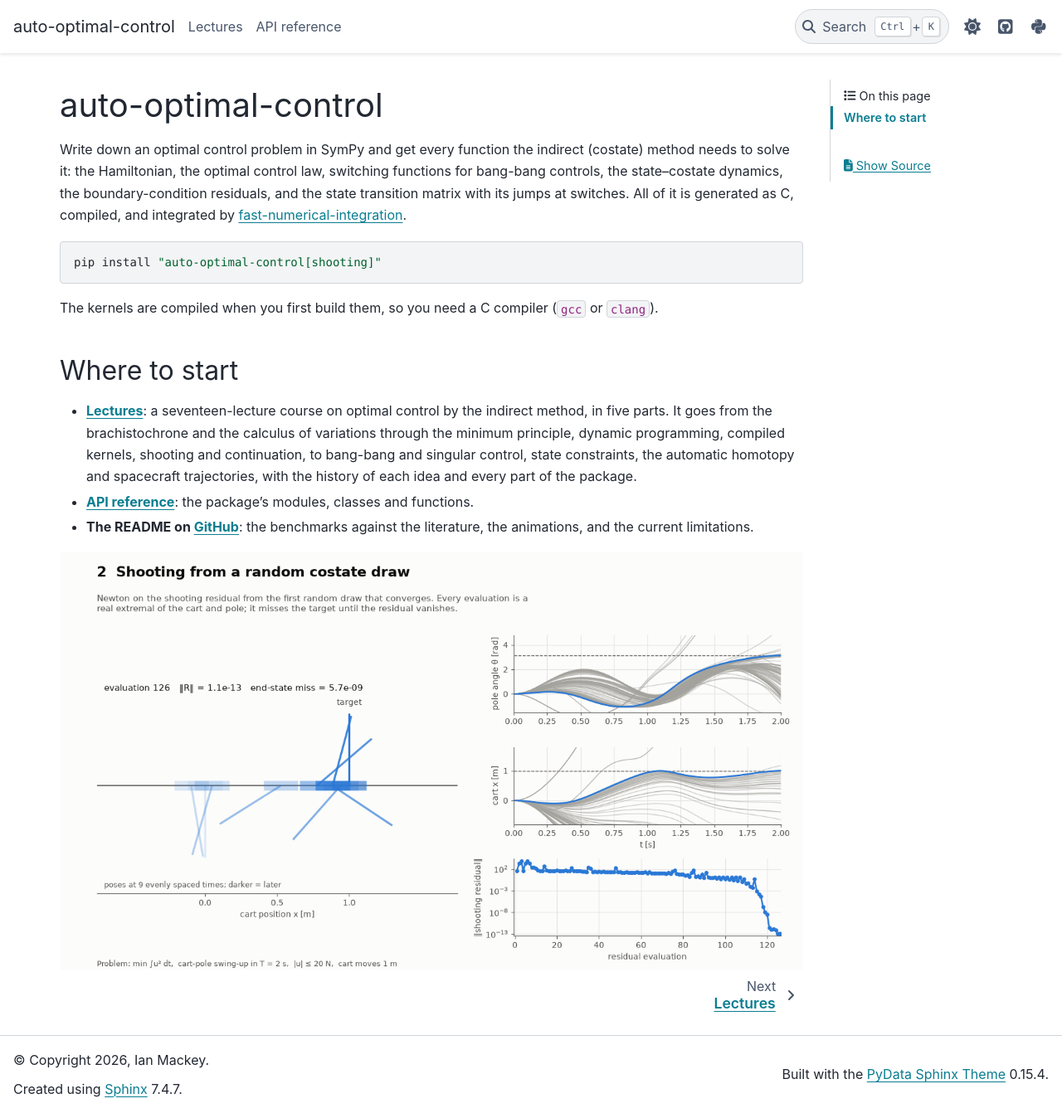
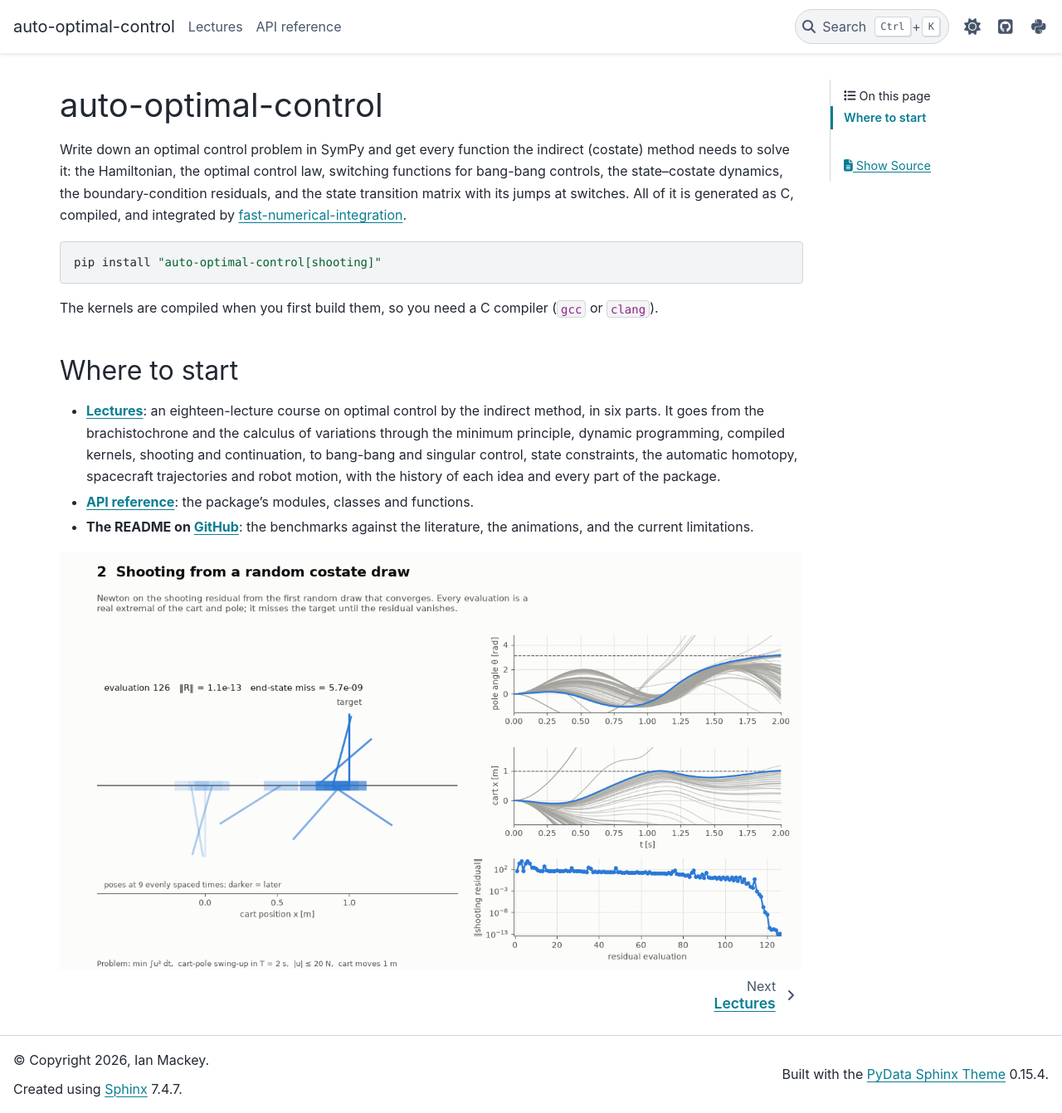
Before and after one commit to idm23/auto-optimal-control, a Sphinx documentation site: the page built from docs/index.md, in a window 1280 px wide and 1342 px high. Shown: the whole window at 83% size. Built offline with Sphinx 7.4.7 and the PyData theme 0.15.4, drawn with Linux system fonts in a browser that asks for light colours.

Commit message:
Lecture 18: when the fastest motion is not unique
Why minimum time on several axes is ill-posed, shown on two jerk-limited
axes: one sets the time and every motion of the other that finishes within
it is optimal (three are drawn); the slack axis's costates vanish, its
switching function is identically zero, and the automatic solve finds the
time but no exact extremal. A small jerk penalty makes the answer unique:
the slack axis is exactly the minimum-jerk quintic, its costates scale like
w and the Jacobian's condition number like 1/w, and the solve stalls as w
falls (shown). The standard remedies: a secondary cost, a two-stage
(lexicographic) solve, a fixed path (Bobrow, Dubowsky & Gibson; Shin &
McKay, 1985). A new Part VI of the course.

Co-Authored-By: Claude Opus 5.5 <noreply@anthropic.com>

```diff
--- a/docs/index.md
+++ b/docs/index.md
@@ -17,12 +17,13 @@ The kernels are compiled when you first build them, so you need a C compiler
 
 ## Where to start
 
-- **{doc}`notebooks/index`**: a seventeen-lecture course on optimal control
-  by the indirect method, in five parts. It goes from the brachistochrone and
+- **{doc}`notebooks/index`**: an eighteen-lecture course on optimal control
+  by the indirect method, in six parts. It goes from the brachistochrone and
   the calculus of variations through the minimum principle, dynamic
   programming, compiled kernels, shooting and continuation, to bang-bang and
-  singular control, state constraints, the automatic homotopy and spacecraft
-  trajectories, with the history of each idea and every part of the package.
+  singular control, state constraints, the automatic homotopy, spacecraft
+  trajectories and robot motion, with the history of each idea and every
+  part of the package.
 - **{doc}`api`**: the package's modules, classes and functions.
 - **The README on [GitHub](https://github.com/idm23/auto-optimal-control)**:
   the benchmarks against the literature, the animations, and the current
```
Also changed, not shown: README.md (+2 -2 lines), docs/notebooks/index.md (+9 -2 lines), docs/notebooks/18_minimum_time_several_axes.ipynb (added).
